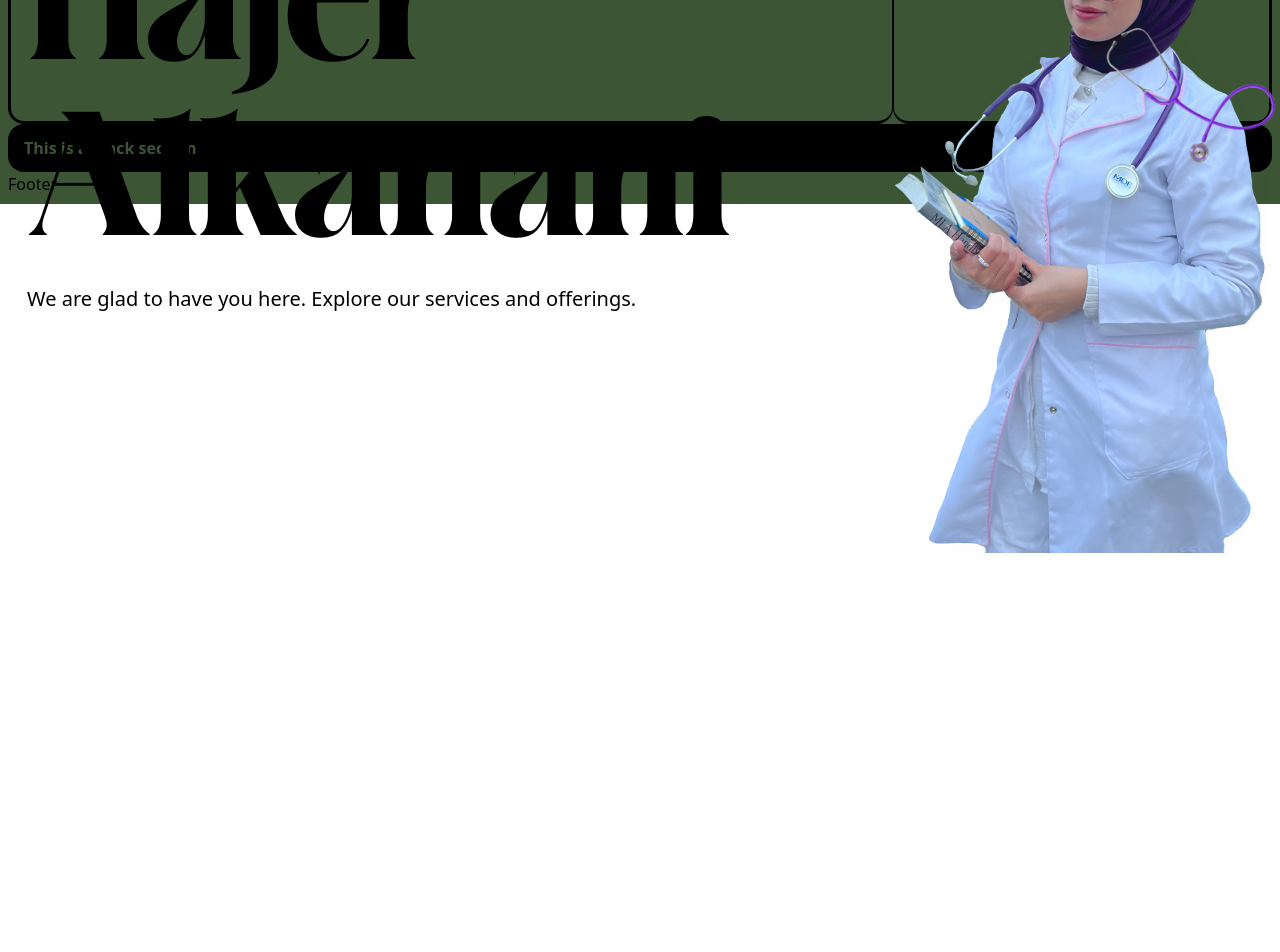
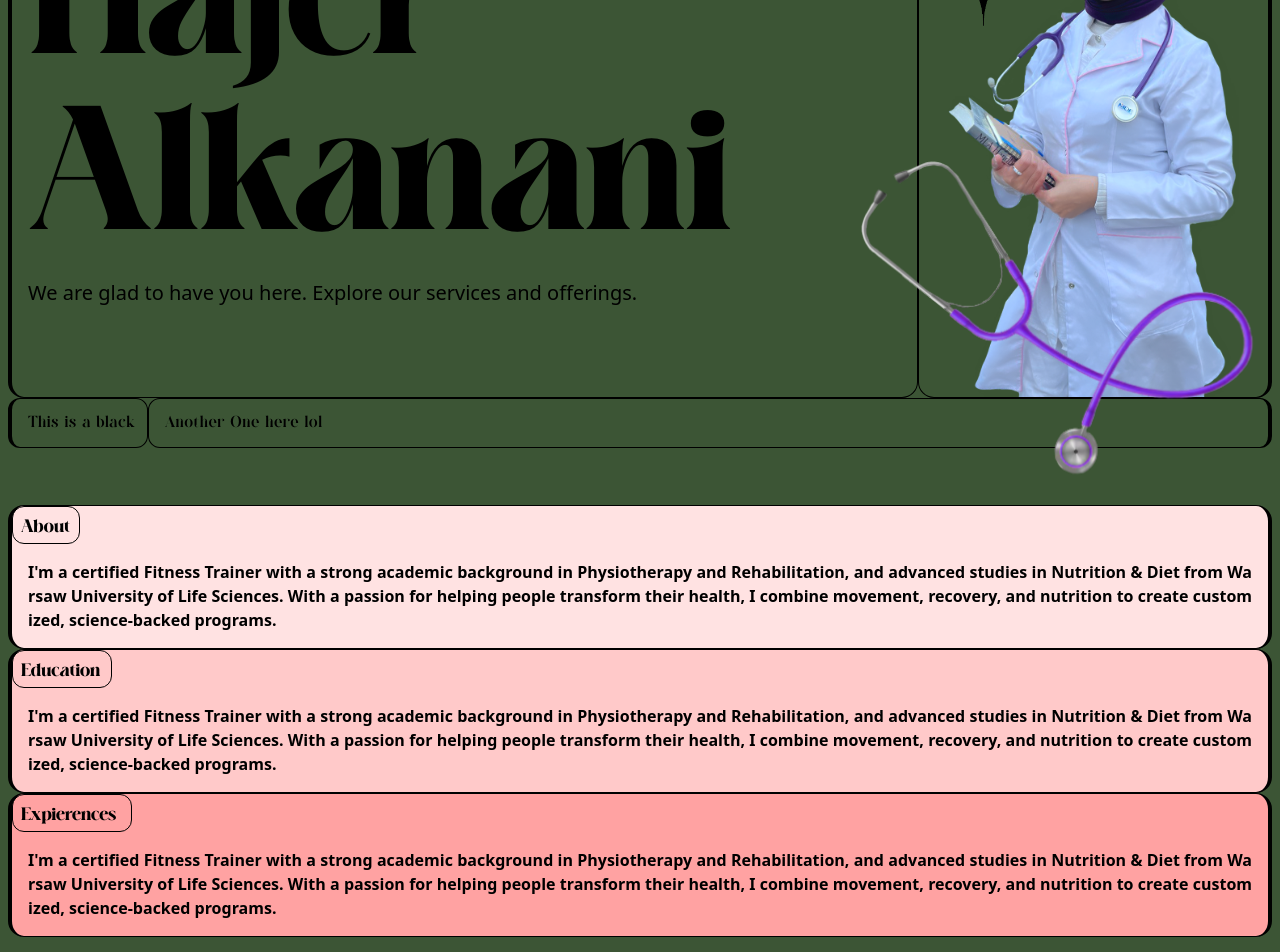
Before and after one commit to haithamexe/hajer-alkanani, a React (Vite) app: page / in a window 1280 px wide. Shown: the part 180-1132 px from the top of the page. Before the commit the page ends 800 px from the top, so only its background shows below. Built offline with nearby package versions, Linux system fonts and the light colour scheme.

Commit message:
before padding fix

```diff
--- a/src/components/Header.jsx
+++ b/src/components/Header.jsx
@@ -3,22 +3,22 @@ import { Link } from "react-router-dom";
 
 const Header = () => {
   return (
-    <div className="bg-green-500 border-3 border-b-1 rounded-2xl">
-      <nav className="w-[100%] ">
+    <div className="fixed top-0 left-0  w-[100%] z-100 bg-green-500 rounded-b-3xl">
+      <nav className="border-4 border-b-1 rounded-2xl m-2 mb-0">
         <ul className="flex items-center px-4 py-3 gap-4 md:gap-8">
-          <li className="hover:text-green-100 text-md font-semibold md:text-xl">
+          <li className="hover:text-green-100 text-[0.9rem]  font-semibold md:text-xl">
             <Link to="#home">HOME</Link>
           </li>
-          <li className="hover:text-green-100 text-md font-semibold md:text-xl">
+          <li className="hover:text-green-100 text-[0.9rem] font-semibold md:text-xl">
             <Link to="#about">ABOUT</Link>
           </li>
-          <li className="hover:text-green-100 text-md font-semibold md:text-xl">
+          <li className="hover:text-green-100 text-[0.9rem]  font-semibold md:text-xl">
             <Link to="#services">SERVICES</Link>
           </li>
-          <li className="hover:text-green-100 text-md font-semibold md:text-xl">
+          <li className="hover:text-green-100 text-[0.9rem]  font-semibold md:text-xl">
             <Link to="#faq">FAQ</Link>
           </li>
-          <li className="hover:text-green-100 text-md font-semibold md:text-xl">
+          <li className="hover:text-green-100 text-[0.9rem] font-semibold md:text-xl">
             <Link to="#contact">CONTACT</Link>
           </li>
         </ul>
--- a/src/components/Layout.jsx
+++ b/src/components/Layout.jsx
@@ -5,11 +5,13 @@ import Footer from "./Footer";
 
 const Layout = () => {
   return (
-    <div className="bg-green-500 p-2">
+    <>
       <Header />
-      <Outlet />
+      <div className="bg-green-500 p-2 pt-14.5">
+        <Outlet />
+      </div>
       <Footer />
-    </div>
+    </>
   );
 };
 
--- a/src/index.css
+++ b/src/index.css
@@ -22,6 +22,10 @@
   text-rendering: optimizeLegibility;
   -webkit-font-smoothing: antialiased;
   -moz-osx-font-smoothing: grayscale;
+}
+
+* {
+  box-sizing: border-box;
 }
 
 @theme {
--- a/src/pages/Home.jsx
+++ b/src/pages/Home.jsx
@@ -6,11 +6,16 @@ import motionVariants from "../utils/motionVaraints";
 const Home = () => {
   return (
     <div className="bg-green-500 w-[100%] ">
-      <section className="flex relative h-[30vh] ">
+      <section className="flex relative">
         <motion.img
           src="/images/seth.png"
           alt="star"
-          className="absolute w-43 h-auto bottom-[-40px] right-[-5px] z-10"
+          className="absolute w-[40vw] h-auto bottom-[-30px] right-[-5px] z-10
+            md:w-75 md:bottom-[-55px]
+            lg:w-100
+            lg:right-[1.2vw]
+            lg:bottom-[-80px]
+          "
           initial={{
             opacity: 0,
             y: 5,
@@ -27,13 +32,16 @@ const Home = () => {
           }}
         />
         <div
-          className="w-[70%]  border-3 rounded-2xl p-4 border-t-1 border-r-1
+          className="w-[65%] md:w-[70%] lg:w-[77%]
+            border-4 rounded-2xl p-4 border-y-1 border-r-1
         "
         >
           <motion.h1
-            className="text-6xl font-bold mb-4 font-arniya w-[20%]
-            md:text-[8rem] md:mb-6
-            lg:text-[11rem] lg:mb-8
+            className="text-[3.2rem] leading-12 font-bold mb-4 font-arniya w-[20%]
+            md:text-[8rem] md:mb-6 md:leading-none
+            lg:text-[11rem] lg:mb-8 lg:leading-none
+            z-10
+            relative
           "
             variants={motionVariants}
             initial="headingHidden"
@@ -53,11 +61,18 @@ const Home = () => {
           </motion.p>
         </div>
 
-        <div className="relative w-[30%] border-3  rounded-2xl border-t-1 border-l-1">
+        <div
+          className="relative w-[35%] border-4 rounded-2xl  border-l-1 md:h-100 lg:h-130 border-y-1 flex items-start
+          md:w-[30%]
+        "
+        >
           <motion.img
             src="/images/star.png"
             alt="star"
-            className="absolute w-10 h-auto top-0 left-0"
+            className="absolute w-10 h-auto top-3 left-1
+              md:w-20 md:top-6 md:left-3
+              lg:w-30 lg:top-7 lg:left-1
+            "
             variants={motionVariants}
             initial="bigStarHidden"
             animate="bigStarVisible"
@@ -66,7 +81,10 @@ const Home = () => {
           <motion.img
             src="/images/star.png"
             alt="star"
-            className="absolute w-5 h-auto top-0 left-8"
+            className="absolute w-5 h-auto top-1 left-8
+              md:w-7 md:top-3 md:left-16
+              lg:w-10 lg:top-4 lg:left-20
+            "
             variants={motionVariants}
             initial="smallStarHidden"
             animate="smallStarVisible"
@@ -75,7 +93,10 @@ const Home = () => {
           <motion.img
             src="/images/star.png"
             alt="star"
-            className="absolute w-3 h-auto top-[-8px] left-1"
+            className="absolute w-3 h-auto top-0 left-2
+              md:w-4 md:top-2 md:left-7
+              lg:w-6 lg:top-3 lg:left-7
+            "
             variants={motionVariants}
             initial="smallStarHidden"
             animate="smallStarVisible"
@@ -84,15 +105,142 @@ const Home = () => {
           <img
             src="/images/hajer home.png"
             alt="hero image"
-            className="object-cover w-[100%] h-auto"
+            className="object-cover w-full h-full md:object-contain"
           />
         </div>
       </section>
       <section>
-        <div className="w-[100%] h-12 rounded-2xl bg-black px-4 items-center flex ">
-          <p className="text-green-500 font-bold">This is a black section</p>
+        <div className="w-[100%]  items-center flex overflow-hidden">
+          <motion.p
+            initial={{
+              opacity: 0,
+              x: -10,
+            }}
+            animate={{
+              opacity: 1,
+              x: 0,
+            }}
+            transition={{ duration: 0.4, ease: "easeInOut" }}
+            className="text-black font-bold text-1xl font-runiga  border-black
+              border-1 border-l-4  rounded-xl  p-3 pl-4
+            "
+          >
+            This is a black
+          </motion.p>
+          <motion.p
+            initial={{
+              opacity: 0,
+              x: 20,
+            }}
+            animate={{
+              opacity: 1,
+              x: 0,
+            }}
+            transition={{ duration: 0.3, ease: "easeInOut", delay: 0.4 }}
+            className="text-black font-bold text-1xl font-runiga
+              border-1 border-r-4  rounded-xl  p-3 pl-4 flex-1
+            "
+          >
+            Another One here lol
+          </motion.p>
         </div>
       </section>
+      <motion.section
+        initial={{
+          paddingTop: 0,
+        }}
+        whileInView={{ paddingTop: 57 }}
+        viewport={{ amount: 0.55 }}
+        className="w-[100%] h-[170vh] rounded-2xl relative"
+      >
+        <div className="sticky top-0 bg-red-100 rounded-2xl border-4 border-y-1 ">
+          <motion.h1
+            className="text-black text-lg px-2 py-1 border-1 block rounded-xl
+            w-17 font-bold font-arniya
+          "
+            initial={{
+              opacity: 0,
+            }}
+            animate={{
+              opacity: 1,
+            }}
+            transition={{ duration: 0.4, ease: "easeInOut", delay: 0.6 }}
+          >
+            About
+          </motion.h1>
+          <motion.h1
+            variants={motionVariants}
+            initial="smallTextHidden"
+            animate="smallTextVisible"
+            exit="smallTextExit"
+            className="text-black font-bold text-[1rem] p-4 text-justify break-all hyphens-auto"
+          >
+            I'm a certified Fitness Trainer with a strong academic background in
+            Physiotherapy and Rehabilitation, and advanced studies in Nutrition
+            & Diet from Warsaw University of Life Sciences. With a passion for
+            helping people transform their health, I combine movement, recovery,
+            and nutrition to create customized, science-backed programs.
+          </motion.h1>
+        </div>
+        <div className="sticky top-11 bg-red-200 rounded-2xl border-4 border-y-1  ">
+          <motion.h1
+            className="text-black text-lg px-2 py-1 border-1 block rounded-xl
+            w-25 font-bold font-arniya
+          "
+            initial={{
+              opacity: 0,
+            }}
+            animate={{
+              opacity: 1,
+            }}
+            transition={{ duration: 0.4, ease: "easeInOut", delay: 0.6 }}
+          >
+            Education
+          </motion.h1>
+          <motion.h1
+            variants={motionVariants}
+            initial="smallTextHidden"
+            animate="smallTextVisible"
+            exit="smallTextExit"
+            className="text-black  font-bold text-[1rem] p-4 text-justify break-all hyphens-auto"
+          >
+            I'm a certified Fitness Trainer with a strong academic background in
+            Physiotherapy and Rehabilitation, and advanced studies in Nutrition
+            & Diet from Warsaw University of Life Sciences. With a passion for
+            helping people transform their health, I combine movement, recovery,
+            and nutrition to create customized, science-backed programs.
+          </motion.h1>
+        </div>
+        <div className="sticky top-22 bg-red-300 rounded-2xl border-4 border-y-1  ">
+          <motion.h1
+            className="text-black text-lg px-2 py-1 border-1 block rounded-xl
+            w-30 font-bold font-arniya
+          "
+            initial={{
+              opacity: 0,
+            }}
+            animate={{
+              opacity: 1,
+            }}
+            transition={{ duration: 0.4, ease: "easeInOut", delay: 0.6 }}
+          >
+            Expierences
+          </motion.h1>
+          <motion.h1
+            variants={motionVariants}
+            initial="smallTextHidden"
+            animate="smallTextVisible"
+            exit="smallTextExit"
+            className="text-black font-bold text-[1rem] p-4 text-justify break-all hyphens-auto"
+          >
+            I'm a certified Fitness Trainer with a strong academic background in
+            Physiotherapy and Rehabilitation, and advanced studies in Nutrition
+            & Diet from Warsaw University of Life Sciences. With a passion for
+            helping people transform their health, I combine movement, recovery,
+            and nutrition to create customized, science-backed programs.
+          </motion.h1>
+        </div>
+      </motion.section>
     </div>
   );
 };
```
